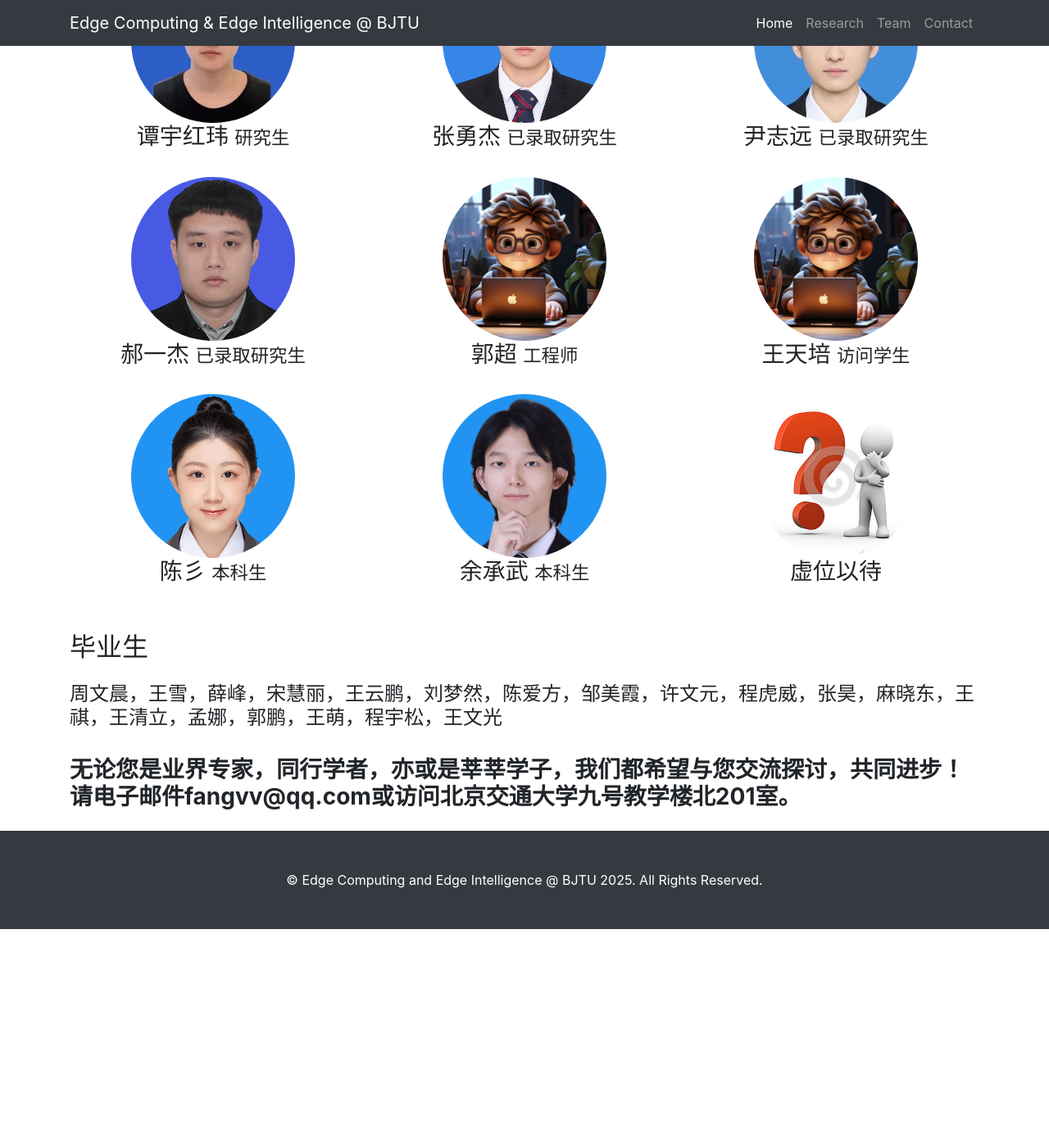
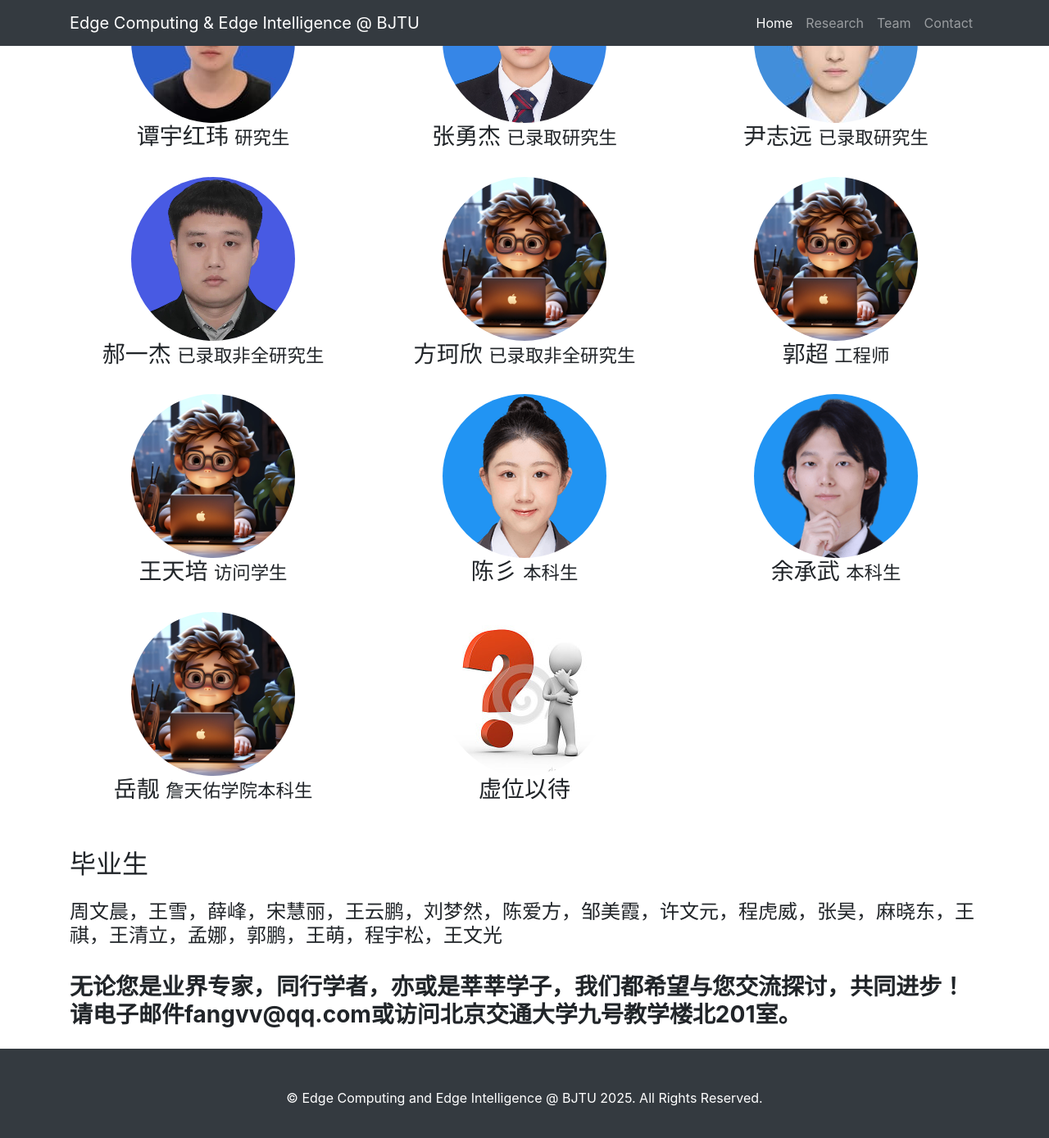
Before and after one commit to fangvv/Homepage, a Jekyll site: the page Edgecomp/index.html, which Jekyll copies as it is, in a window 1280 px wide and 1400 px high, scrolled down 9189 px. Shown: the top 1389 px of the window at 82% size. Built offline with Jekyll 4.4.1, drawn with Linux system fonts in a browser that asks for light colours; comment, search, counter and statistics services are not loaded; before the commit the page ends 10323 px from its top, so only the background shows below that.

Commit message:
update member

```diff
--- a/Edgecomp/index.html
+++ b/Edgecomp/index.html
@@ -259,7 +259,11 @@
       </div>
       <div class="col-lg-4 col-sm-6 text-center mb-4">
           <img class="rounded-circle img-fluid d-block mx-auto" src="img/hyj.png" alt="" />
-          <h3>郝一杰 <small>已录取研究生</small> </h3>
+          <h3>郝一杰 <small>已录取非全研究生</small> </h3>
+      </div>
+      <div class="col-lg-4 col-sm-6 text-center mb-4">
+          <img class="rounded-circle img-fluid d-block mx-auto" src="img/gc.jpg" alt="" />
+          <h3>方珂欣 <small>已录取非全研究生</small> </h3>
       </div>
       <div class="col-lg-4 col-sm-6 text-center mb-4">
           <img class="rounded-circle img-fluid d-block mx-auto" src="img/gc.jpg" alt="" />
@@ -276,6 +280,10 @@
       <div class="col-lg-4 col-sm-6 text-center mb-4">
           <img class="rounded-circle img-fluid d-block mx-auto" src="img/ycw.png" alt="" />
           <h3>余承武 <small>本科生</small> </h3>
+      </div>
+      <div class="col-lg-4 col-sm-6 text-center mb-4">
+          <img class="rounded-circle img-fluid d-block mx-auto" src="img/gc.jpg" alt="" />
+          <h3>岳靓 <small>詹天佑学院本科生</small> </h3>
       </div>
       <div class="col-lg-4 col-sm-6 text-center mb-4">
           <img class="rounded-circle img-fluid d-block mx-auto" src="img/joinus.jpg" alt="" />
```
